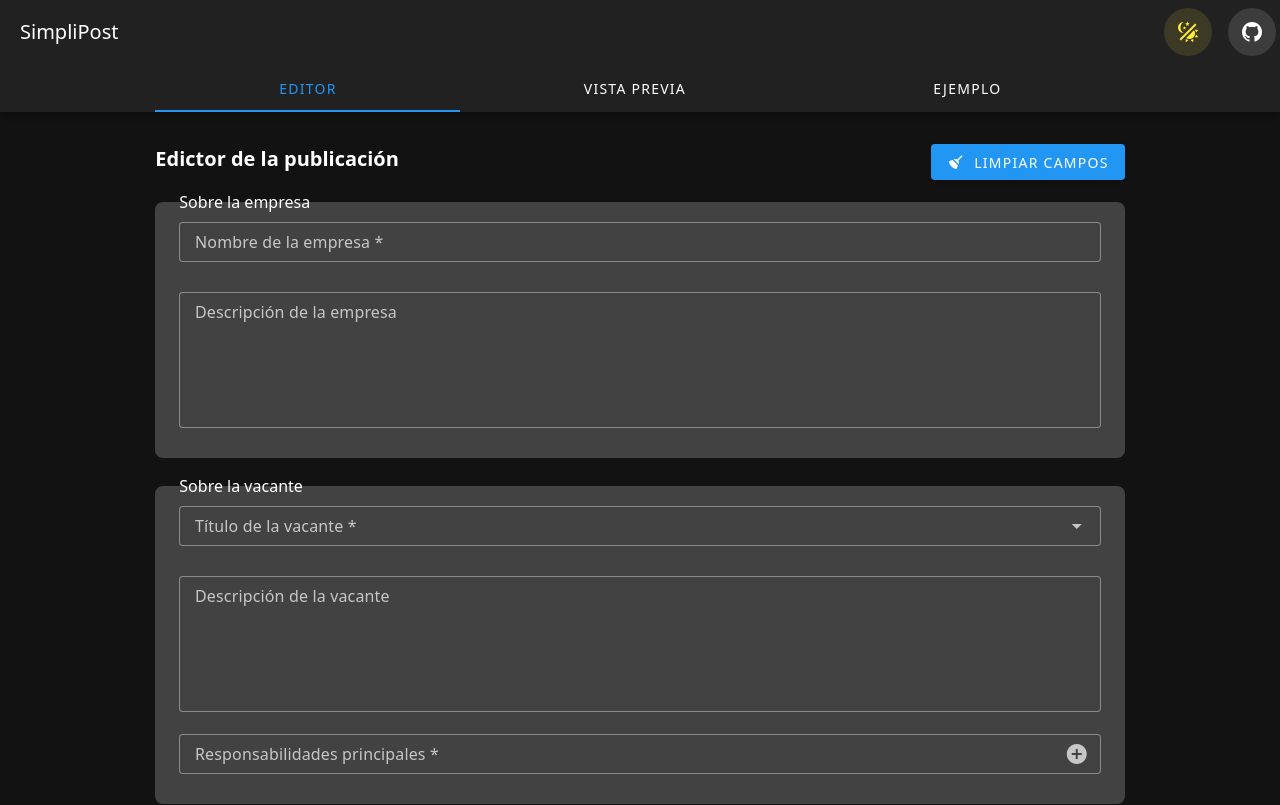
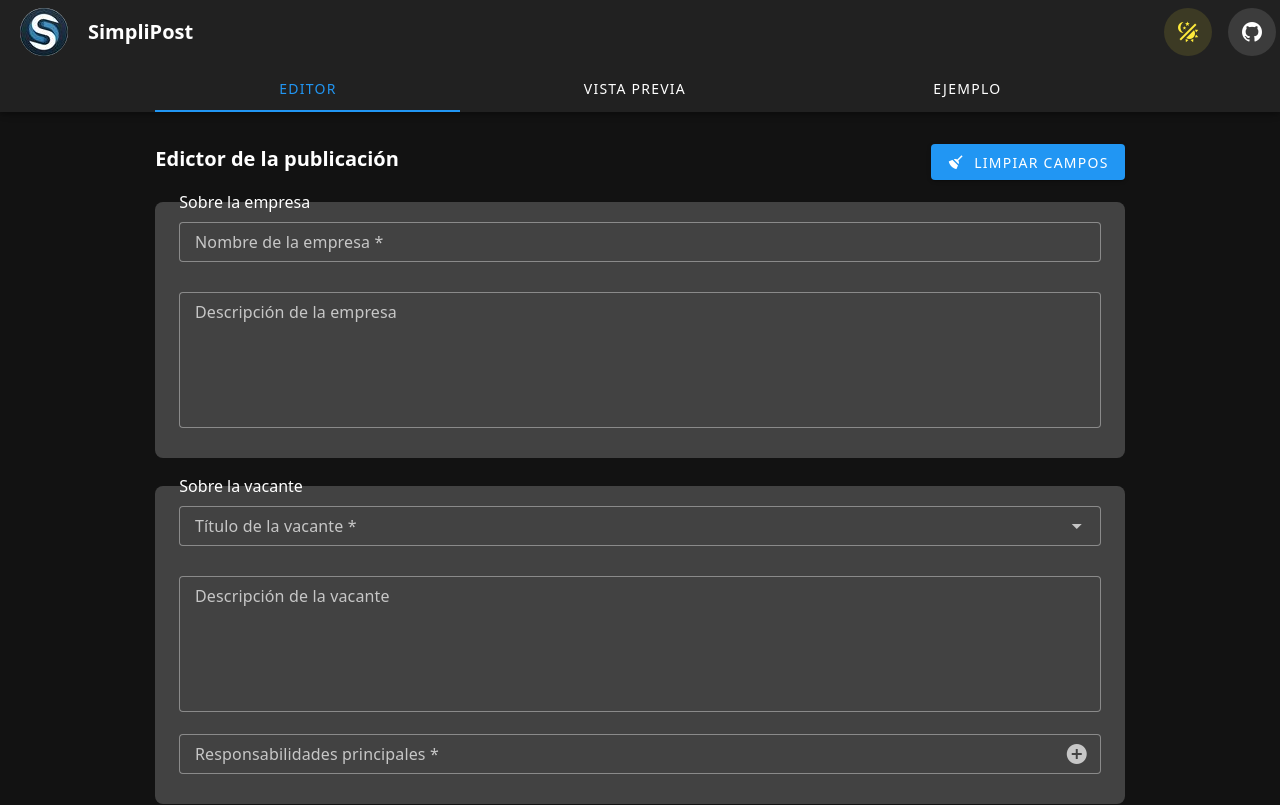
Before and after one commit to esdrasMH/simpli-post, a Vue app: page / in a window 1280 px wide. Shown: the top 805 px of the page. Built offline with nearby package versions, Linux system fonts and the light colour scheme.

Commit message:
Se añadio logo de simpli-post en el app-bar

```diff
--- a/index.html
+++ b/index.html
@@ -39,7 +39,7 @@
     />
     <meta name="twitter:image" content="/logo.jpeg" />
     <link rel="icon" type="image/jpeg" href="/favicon.jpeg" />
-    <link rel="canonical" href="{{ VUE_APP_BASE_URL }}/" />
+    <link rel="canonical" href="https://simpli-post.netlify.app" />
 
     <link
       rel="sitemap"
--- a/src/App.vue
+++ b/src/App.vue
@@ -1,7 +1,18 @@
 <template>
   <v-app>
     <v-app-bar>
-      <v-app-bar-title>SimpliPost</v-app-bar-title>
+      <template v-slot:prepend>
+        <img
+          src="/favicon.jpeg"
+          alt="logo de Simpli Post"
+          class="ml-4"
+          width="48"
+          height="48"
+          style="border-radius: 50%"
+        />
+      </template>
+
+      <v-app-bar-title><strong>SimpliPost</strong></v-app-bar-title>
 
       <v-spacer></v-spacer>
 
```
